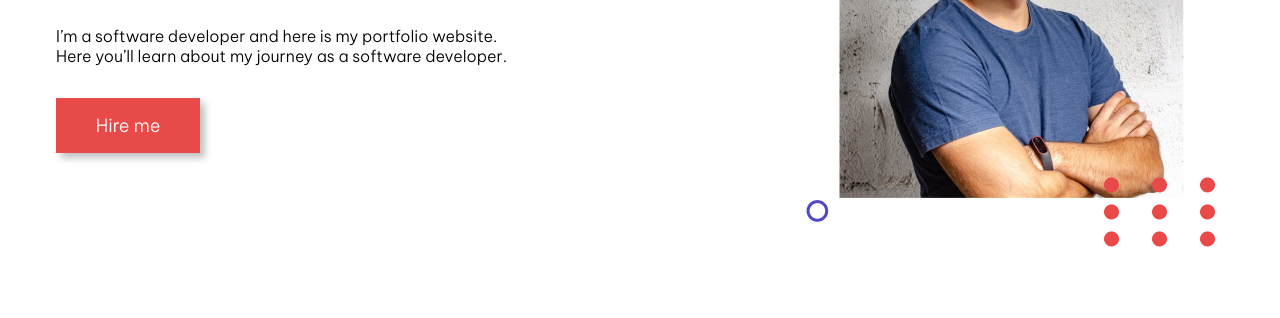
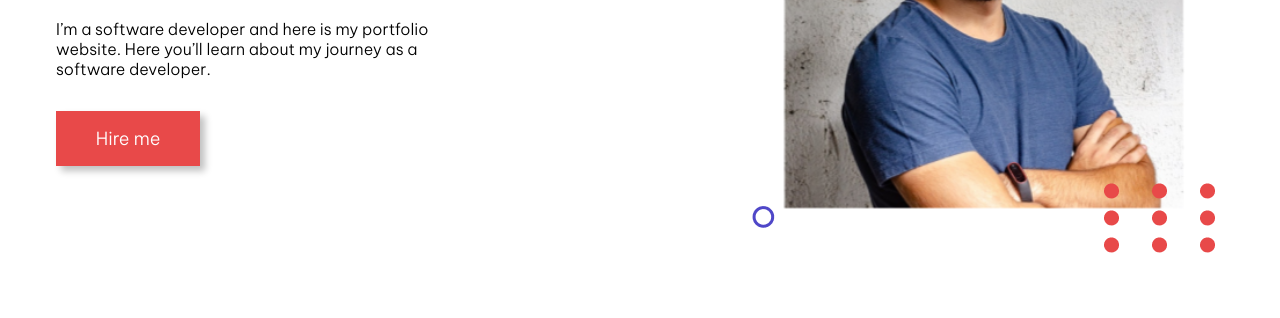
Before and after one commit to rohitgrove/portfolio-website, a plain HTML site: page portfolio-website second/index.html in a window 1280 px wide. Shown: the part 347-665 px from the top of the page. Drawn offline with nearby package versions, Linux system fonts and the light colour scheme.

Commit message:
minorchanges

```diff
--- a/portfolio-website second/styles.css
+++ b/portfolio-website second/styles.css
@@ -169,16 +169,23 @@ a{
     position:absolute;
   }
 
-  .user-image{
-    padding:2.5rem;
-    filter:grayscale(1);
-    transition:all 1s;
+  .user-image {
+    width: 400px; /* Set your desired width */
+    height: 400px; /* Set your desired height */
+    padding: 2.5rem;
+    filter: grayscale(1);
+    transition: all 1s;
     animation: scaleImage 5s linear infinite;
   }
 
-  .user-image img{
-    z-index:-9;
+
+  .user-image img {
+    z-index: -9;
+    width: 100%;
+    height: 100%;
+    object-fit: cover;
   }
+
 
   @keyframes scaleImage {
 
```
